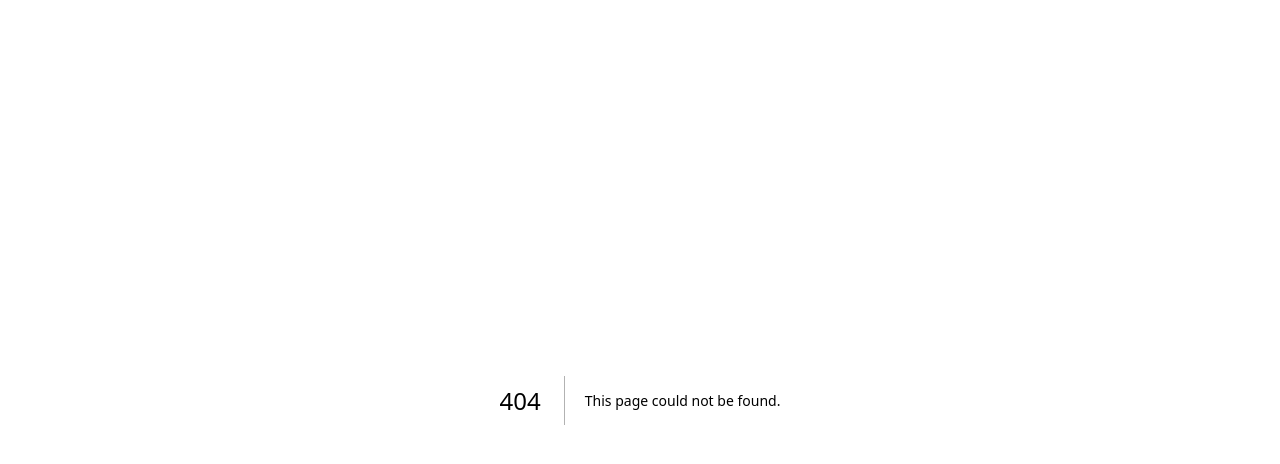
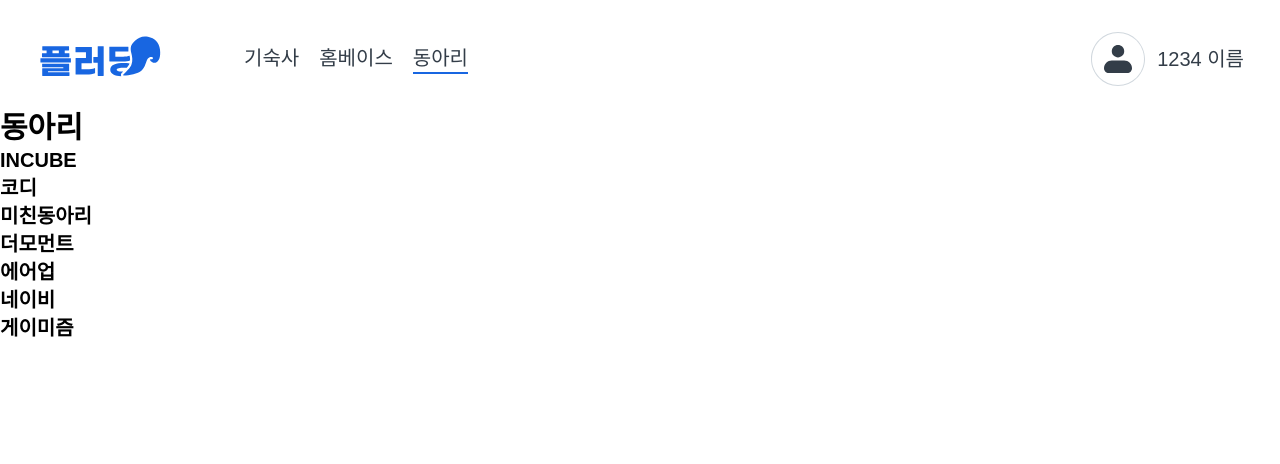
Before and after one commit to team-incube/Flooding-Frontend-Onboarding, a Next.js app: page /club in a window 1280 px wide. Before the commit this address had no page. Shown: the top 464 px of the page. Built offline with nearby package versions, Linux system fonts and the light colour scheme; data requests are answered from the project's data file; a web font is replaced by a local one.

Commit message:
동아리 목록 페이지 추가

```diff
--- /dev/null
+++ b/src/app/(pages)/club/page.tsx
@@ -0,0 +1,5 @@
+import ClubList from "@/views/club/ui/Club/ClubLIst";
+
+export default function Club() {
+  return <ClubList />;
+}
```
